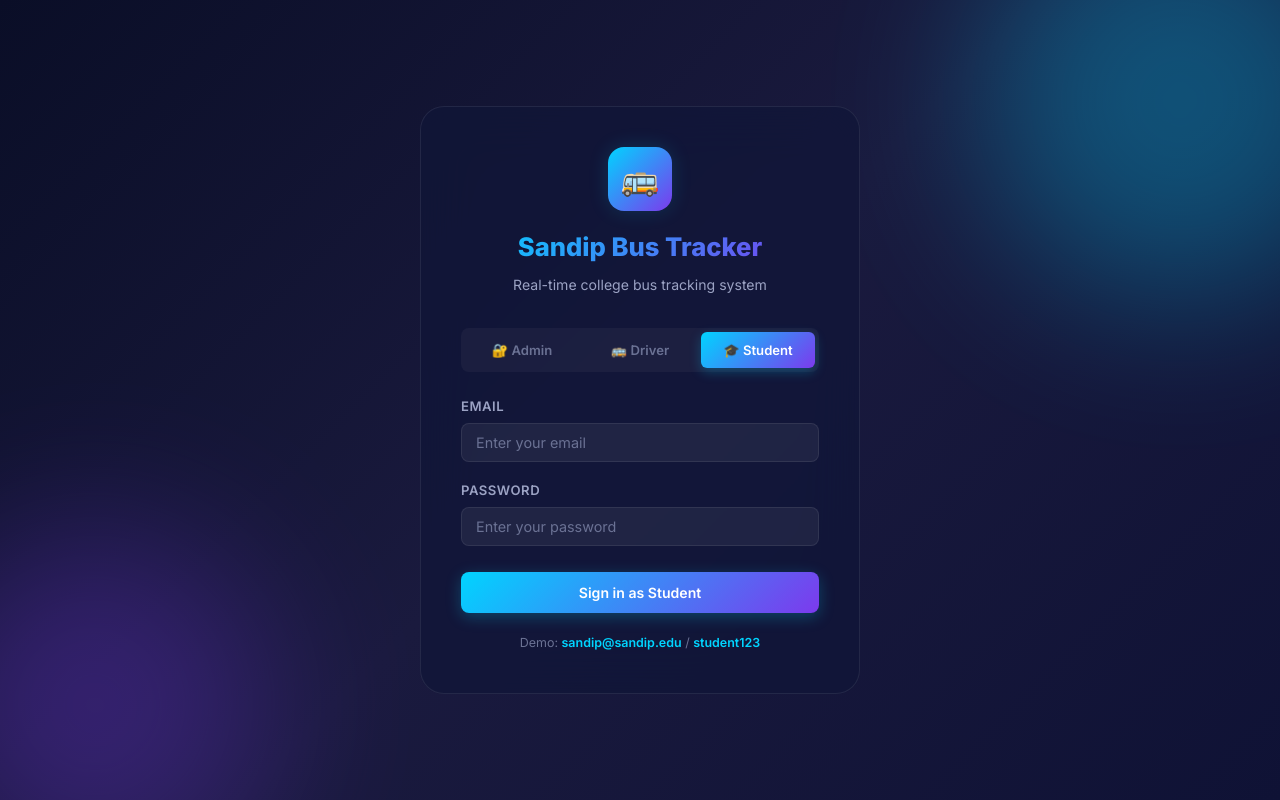
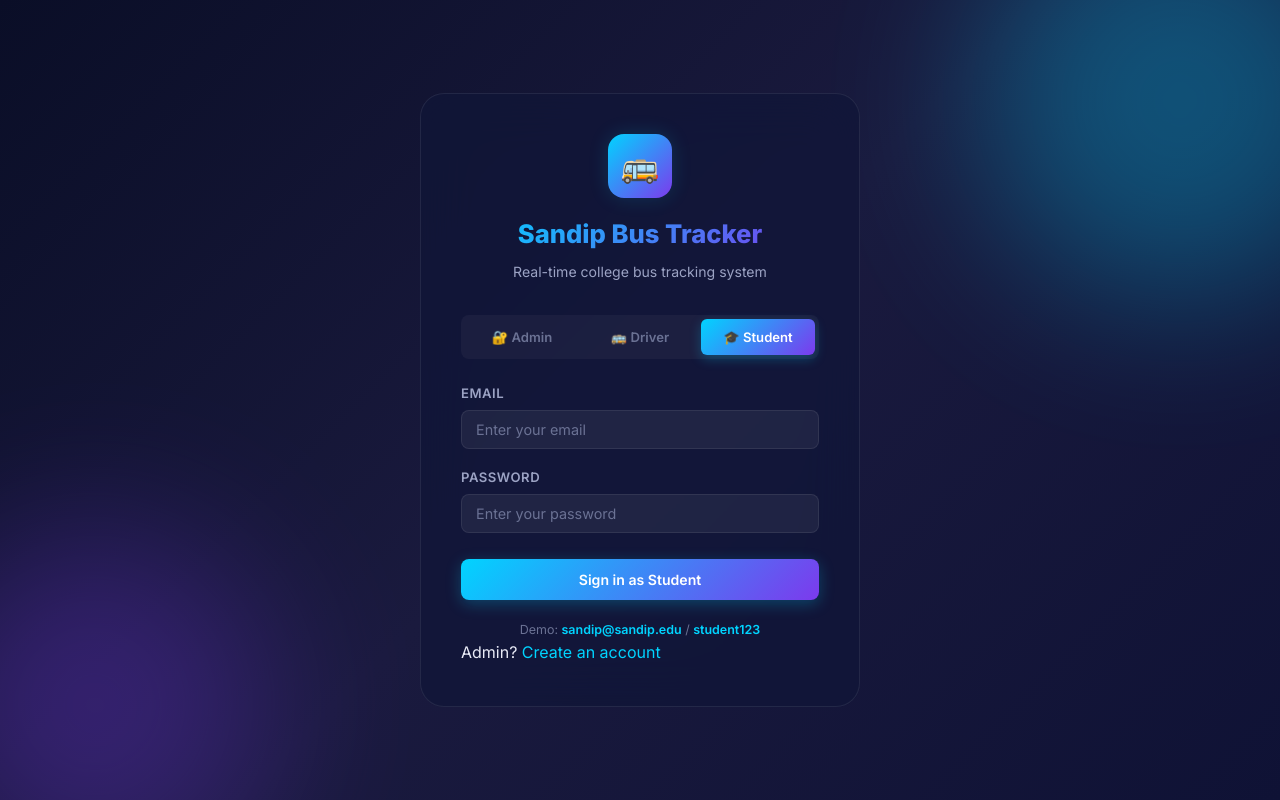
Before and after one commit to sharvilphale22/Sandip-bus-tracking, a React (Vite) app: page /login in a window 1280 px wide. Built offline with nearby package versions, Linux system fonts and the light colour scheme; no server answers.

Commit message:
Update LoginPage.jsx

```diff
--- a/src/pages/LoginPage.jsx
+++ b/src/pages/LoginPage.jsx
@@ -1,5 +1,5 @@
 import { useState } from 'react';
-import { useNavigate } from 'react-router-dom';
+import { useNavigate, Link } from 'react-router-dom';
 import { useAuth } from '../context/AuthContext';
 
 export default function LoginPage() {
@@ -112,6 +112,10 @@ export default function LoginPage() {
         <div className="login-hint">
           Demo: <span>{hints[activeRole].email}</span> / <span>{hints[activeRole].pass}</span>
         </div>
+
+        <div className="signup-footer">
+          Admin? <Link to="/signup" className="signup-link">Create an account</Link>
+        </div>
       </div>
     </div>
   );
```
